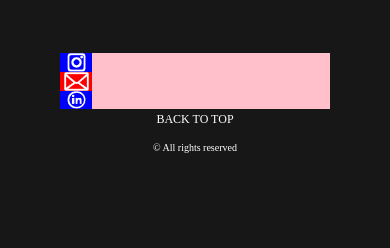
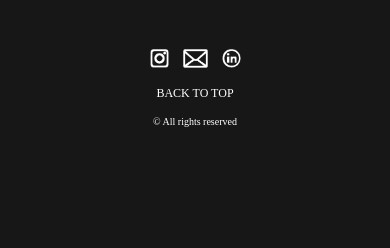
Before and after one commit to Orient-Dorey/Portfolio-Lisie-Mordant, a PHP site: page / in a window 390 px wide; the page is wider, and only the part inside the window is pictured. Shown: the part 2081-2329 px from the top of that part. After the commit the page ends 2208 px from the top of that part, so only its background shows below. Run offline with PHP 8.4, Linux system fonts and the light colour scheme.

Commit message:
fixed footer

```diff
--- a/styles_moi_test_fldgrd.css
+++ b/styles_moi_test_fldgrd.css
@@ -14,24 +14,16 @@ body {
 }
 
 .navsbox {
-    /* padding: 10px; */
     list-style-type: none;
     margin: auto;
     padding: 0;
     overflow: hidden;
     margin-right: 0px;
-    /* border: 1px solid #555; */
-    /* background-color: red; */
-    /* width: 50%; */
-    /* display: flex; */
 }
 
 .navsbox li a {
-    /* float: inherit; */
-    /* display: flex; */
     display: inline-block;
     padding: 10px;
-    /* width: 200px; */
     color: rgb(255, 255, 255);
     text-decoration: none;
 }
@@ -39,14 +31,10 @@ body {
 .header-boxes {
     display: flex;
     flex-wrap: nowrap;
-    /* background-color: yellow; */
 }
 
 .hbox {
-    /* background-color: pink; */
     display: flex;
-    /* width: 50%; */
-    /* margin: auto; */
     padding: 0;
 }
 
@@ -57,8 +45,6 @@ header .logotitle {
     margin-left: 0px;
     width: 50%;
     height: 80px;
-    /* background-color: blue; */
-    /* display: inline-block; */
 }
 
 
@@ -68,31 +54,21 @@ header .logotitle {
 }
 
 .logotitle a{
-  /* background-color: red; */
   display: inline-block;
   background-image: url("TITRE_logo_bleu_1.png");
   background-repeat: no-repeat;
   background-size: contain;
   height: 80px;
-  /* width: 360px; */
-  /* text-indent: -99999px; */
-  /* width: 100%;
-  height: 75px; */
 }
 
 
 /* mouse over link */
 .logotitle a:hover {
-  /* background-color: blue; */
   display: inline-block;
   background-image: url("TITRE_logo_jaune_1.png");
   background-repeat: no-repeat;
   background-size: contain;
   height: 80px;
-  /* width: 360px; */
-  /* text-indent: -99999px; */
-  /* width: 100%;
-  height: 75px; */
 }
 
 
@@ -156,7 +132,6 @@ main {
 
 .contact_page {
   margin-top: 25px;
-  /* background-color: blue; */
   display: block;
   text-align: center;
   width: 100%;
@@ -183,7 +158,6 @@ main {
 
 .link_mail {
   display: inline-block;
-  /* background-color: black; */
   outline: solid blueviolet 1px;
   outline-offset: 15px;
   border-radius: 25px;
@@ -194,7 +168,6 @@ main {
 }
 
 .link_mail img {
-  /* display: inline-block; */
   vertical-align: middle;
   margin-right: 5px;
 }
@@ -202,19 +175,6 @@ main {
 .link_mail:hover {
   color: blueviolet;
 }
-
-/* .icon_link {
-  display: inline;
-  background-color: blue;
-  list-style-type: none;
-}
-
-.icon_link li a img {
-  background-color: rebeccapurple;
-  vertical-align: middle;
-
-} */
-
 
 
 .icon_box{
@@ -299,39 +259,27 @@ main {
     display: flex;
     flex-wrap: wrap;
     justify-content:center;
-    /* align-items: center; */
   }
 
   .logotitle {
     display:contents;
-
-    /* margin-left: auto; */
-    /* margin-right: auto; */
   }
   .navsbox{
     margin: auto;
     margin-top: 20px;
-    /* display: inline-block; */
   }
 
   .footer-boxes{
     flex-direction: column-reverse;
     text-align: center;
-    /* align-items: center;
-    justify-content: center;  */
-    padding: 20px;
-    /* padding ici = marge entre logos du corps et Back to top */
   }
 
   .fbox{
     width: 100%;
-    /* padding: 15px; */
-    /* background-color: green; */
   }
 
   .text {
     margin: 15px;
-    /* Marge entre back to top et copyright */
   }
 
   .contact_icons {
@@ -340,20 +288,17 @@ main {
 
 
   .icons {
-    background-color: pink;
+    margin: 15px 0;
     width: 100%;
     float: none;
-
   }
 
   .iconic {
-background-color: blue;
-float: none;
 
-  }
-  .two {
-    background-color: red;
+    display: inline-block;
+    float: none;
   }
 
 
+
 }
```
